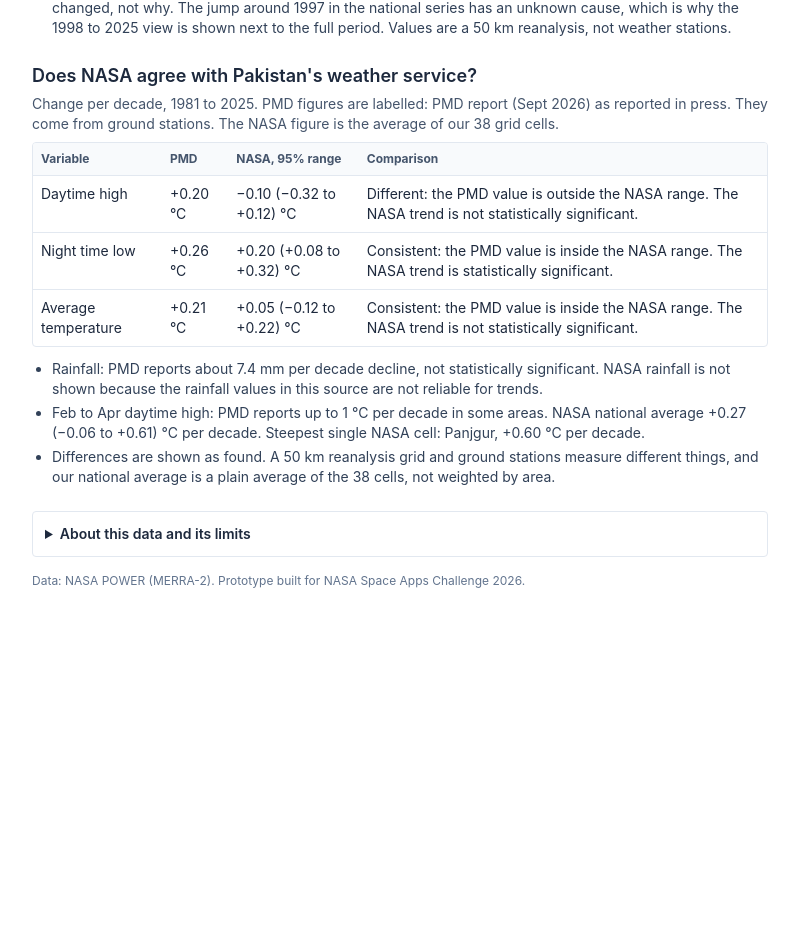
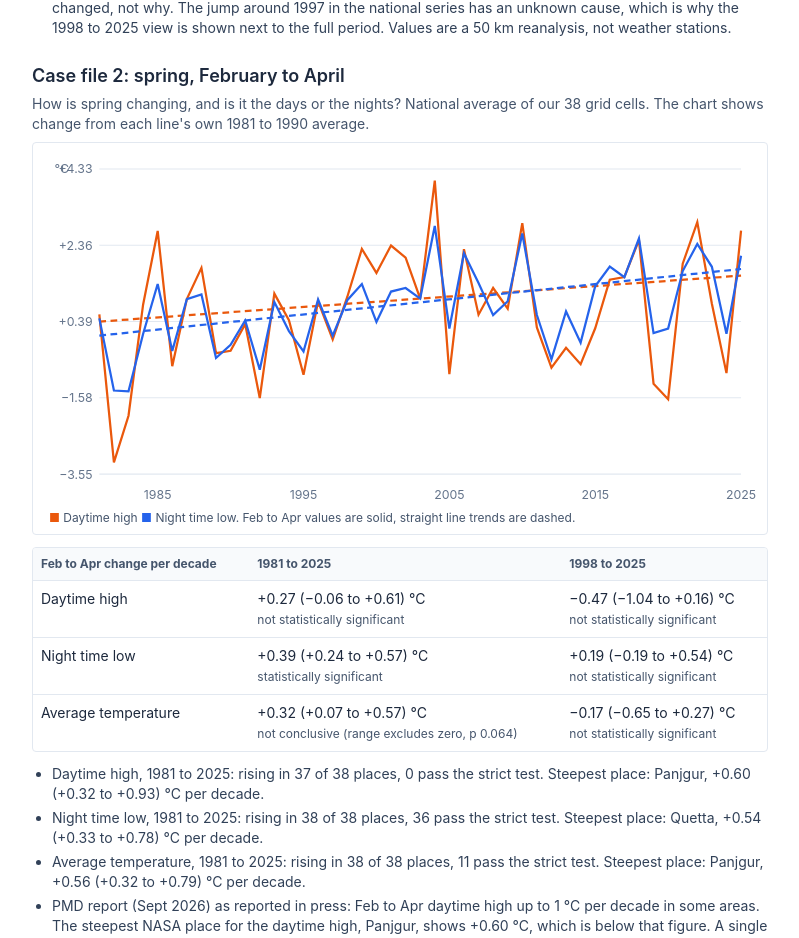
Before and after one commit to thehassanbukhari/indus-detective, a React (Vite) app in the folder web/: page / in a window 1280 px wide. Shown: the part 2614-3552 px from the top of the page, without its empty margins (240-1039 px from the left). Before the commit the page ends 3219 px from the top, so only its background shows below. Built offline with nearby package versions, Linux system fonts and the light colour scheme.

Commit message:
v2: case file 2 spring, case file 3 cut

```diff
--- a/web/src/App.tsx
+++ b/web/src/App.tsx
@@ -1,6 +1,7 @@
 import { useEffect, useState } from "react";
 import PmdPanel, { type Nat } from "./PmdPanel";
 import CaseFile1 from "./CaseFile1";
+import CaseFile2 from "./CaseFile2";
 
 type Trend = { slope: number; lo: number; hi: number; p: number; n: number; sig: boolean };
 type Cell = { name: string; aliases: string[]; lat: number; lon: number; trends: Record<string, Trend | null> };
@@ -236,6 +237,7 @@ export default function App() {
       </section>
 
       <CaseFile1 nat={nat} cells={cells} series={series} />
+      <CaseFile2 nat={nat} cells={cells} series={series} />
 
       <PmdPanel nat={nat} cells={cells} />
 
--- a/web/src/CaseFile1.tsx
+++ b/web/src/CaseFile1.tsx
@@ -21,7 +21,7 @@ function median(a: number[]) {
   return s.length % 2 ? s[m] : (s[m - 1] + s[m]) / 2;
 }
 
-function national(series: Series, key: string) {
+export function national(series: Series, key: string) {
   const names = Object.keys(series);
   const years = YEARS.filter((y) => names.every((n) => series[n][key]?.[String(y)] !== undefined));
   const vals = years.map((y) => names.reduce((a, n) => a + series[n][key][String(y)], 0) / names.length);
@@ -32,7 +32,7 @@ function national(series: Series, key: string) {
 
 type Line = { label: string; color: string; years: number[]; vals: number[]; slope: number };
 
-function TwoLines({ lines }: { lines: Line[] }) {
+export function TwoLines({ lines, jump = true, label = "Daytime high and night time low, national average change since 1981 to 1990" }: { lines: Line[]; jump?: boolean; label?: string }) {
   const W = 640, H = 320, ml = 52, mr = 16, mt = 16, mb = 32;
   const all = lines.flatMap((l) => l.vals);
   const y0 = Math.min(...all) - 0.3, y1 = Math.max(...all) + 0.3;
@@ -40,7 +40,7 @@ function TwoLines({ lines }: { lines: Line[] }) {
   const sy = (y: number) => H - mb - ((y - y0) / (y1 - y0)) * (H - mt - mb);
   const yt = Array.from({ length: 5 }, (_, i) => y0 + ((y1 - y0) * i) / 4);
   return (
-    <svg viewBox={`0 0 ${W} ${H}`} className="w-full h-auto" role="img" aria-label="Daytime high and night time low, national average change since 1981 to 1990">
+    <svg viewBox={`0 0 ${W} ${H}`} className="w-full h-auto" role="img" aria-label={label}>
       {yt.map((t) => (
         <g key={t}>
           <line x1={ml} x2={W - mr} y1={sy(t)} y2={sy(t)} stroke="#e2e8f0" />
@@ -51,8 +51,12 @@ function TwoLines({ lines }: { lines: Line[] }) {
         <text key={t} x={sx(t)} y={H - 10} textAnchor="middle" fontSize="11" fill="#64748b">{t}</text>
       ))}
       <text x={12} y={mt + 4} fontSize="11" fill="#64748b">{"\u00B0C"}</text>
-      <line x1={sx(1997.5)} x2={sx(1997.5)} y1={mt} y2={H - mb} stroke="#94a3b8" strokeDasharray="3 3" />
-      <text x={sx(1997.5) + 4} y={mt + 10} fontSize="10" fill="#64748b">level jump around 1997</text>
+      {jump && (
+        <>
+          <line x1={sx(1997.5)} x2={sx(1997.5)} y1={mt} y2={H - mb} stroke="#94a3b8" strokeDasharray="3 3" />
+          <text x={sx(1997.5) + 4} y={mt + 10} fontSize="10" fill="#64748b">level jump around 1997</text>
+        </>
+      )}
       {lines.map((l) => {
         const k = l.slope / 10;
         const b = median(l.vals.map((v, i) => v - k * l.years[i]));
--- /dev/null
+++ b/web/src/CaseFile2.tsx
@@ -0,0 +1,101 @@
+import { PMD, PMD_SPRING, verdict, verdictLabel } from "./PmdPanel";
+import { TwoLines, national } from "./CaseFile1";
+
+type T = { slope: number; lo: number; hi: number; p: number; n: number };
+type Nat = Record<string, T>;
+type Cell = { name: string; trends: Record<string, (T & { sig: boolean }) | null> };
+type Series = Record<string, Record<string, Record<string, number>>>;
+
+const fmt = (x: number) => (x >= 0 ? "+" : "\u2212") + Math.abs(x).toFixed(2);
+const VARS = [
+  { id: "T2M_MAX", label: "Daytime high" },
+  { id: "T2M_MIN", label: "Night time low" },
+  { id: "T2M", label: "Average temperature" },
+];
+const WINDOWS = [
+  { sfx: "", label: "1981 to 2025" },
+  { sfx: "@1998", label: "1998 to 2025" },
+];
+
+export default function CaseFile2({ nat, cells, series }: { nat: Nat; cells: Cell[]; series: Series }) {
+  const mx = nat["T2M_MAX|FMA"], mn = nat["T2M_MIN|FMA"];
+  if (!mx || !mn) return null;
+  const dMax = national(series, "T2M_MAX|FMA");
+  const dMin = national(series, "T2M_MIN|FMA");
+  const stat = (id: string) => {
+    const ts = cells.flatMap((c) => { const t = c.trends[`${id}|FMA`]; return t ? [{ name: c.name, t }] : []; });
+    const top = [...ts].sort((a, b) => b.t.slope - a.t.slope)[0];
+    return { m: ts.length, up: ts.filter((x) => x.t.slope > 0).length, sig: ts.filter((x) => x.t.sig).length, top };
+  };
+  const day = stat("T2M_MAX");
+  const pmdMax = PMD.find((x) => x.id === "T2M_MAX");
+  return (
+    <section className="mt-6">
+      <h2 className="text-lg font-semibold">Case file 2: spring, February to April</h2>
+      <p className="mt-1 text-sm text-slate-600">
+        How is spring changing, and is it the days or the nights? National average of our 38 grid cells. The chart shows change from each line's own 1981 to 1990 average.
+      </p>
+      <div className="mt-2 rounded border border-slate-200 p-2">
+        <TwoLines
+          jump={false}
+          label="Feb to Apr daytime high and night time low, national average change since 1981 to 1990"
+          lines={[
+            { label: "Daytime high", color: "#ea580c", years: dMax.years, vals: dMax.vals, slope: mx.slope },
+            { label: "Night time low", color: "#2563eb", years: dMin.years, vals: dMin.vals, slope: mn.slope },
+          ]}
+        />
+        <p className="px-2 text-xs text-slate-600">
+          <span style={{ color: "#ea580c" }}>{"\u25A0"}</span> Daytime high <span style={{ color: "#2563eb" }}>{"\u25A0"}</span> Night time low. Feb to Apr values are solid, straight line trends are dashed.
+        </p>
+      </div>
+      <div className="mt-3 overflow-x-auto rounded border border-slate-200">
+        <table className="w-full text-left text-sm">
+          <thead className="bg-slate-50 text-xs text-slate-600">
+            <tr>
+              <th className="p-2">Feb to Apr change per decade</th>
+              {WINDOWS.map((w) => <th key={w.sfx} className="p-2">{w.label}</th>)}
+            </tr>
+          </thead>
+          <tbody>
+            {VARS.map((r) => (
+              <tr key={r.id} className="border-t border-slate-200 align-top">
+                <td className="p-2">{r.label}</td>
+                {WINDOWS.map((w) => {
+                  const t = nat[`${r.id}|FMA${w.sfx}`];
+                  return (
+                    <td key={w.sfx} className="p-2">
+                      {t ? `${fmt(t.slope)} (${fmt(t.lo)} to ${fmt(t.hi)}) \u00B0C` : ""}
+                      <br />
+                      <span className="text-xs text-slate-600">{t ? verdictLabel(t) : ""}</span>
+                    </td>
+                  );
+                })}
+              </tr>
+            ))}
+          </tbody>
+        </table>
+      </div>
+      <ul className="mt-3 list-disc space-y-1 pl-5 text-sm text-slate-700">
+        {VARS.map((r) => {
+          const s = stat(r.id);
+          return (
+            <li key={r.id}>
+              {r.label}, 1981 to 2025: rising in {s.up} of {s.m} places, {s.sig} pass the strict test.{s.top ? ` Steepest place: ${s.top.name}, ${fmt(s.top.t.slope)} (${fmt(s.top.t.lo)} to ${fmt(s.top.t.hi)}) \u00B0C per decade.` : ""}
+            </li>
+          );
+        })}
+        {pmdMax && day.top && (
+          <li>
+            PMD report (Sept 2026) as reported in press: Feb to Apr daytime high up to {PMD_SPRING.toFixed(0)} {"\u00B0C"} per decade in some areas. The steepest NASA place for the daytime high, {day.top.name}, shows {fmt(day.top.t.slope)} {"\u00B0C"}, which is {day.top.t.slope < PMD_SPRING ? "below" : "at or above"} that figure. A single steepest cell among 38 is a maximum, so its range is a loose guide.
+          </li>
+        )}
+        <li>
+          National spring changes that pass the test, out of 3: {VARS.filter((r) => nat[`${r.id}|FMA`] && verdict(nat[`${r.id}|FMA`]) === "yes").length} in 1981 to 2025 and {VARS.filter((r) => nat[`${r.id}|FMA@1998`] && verdict(nat[`${r.id}|FMA@1998`]) === "yes").length} in 1998 to 2025. The jump around 1997 seen in the yearly series has an unknown cause, which is why both windows are shown.
+        </li>
+        <li>
+          This page shows what changed, not why. Values are a 50 km reanalysis, not weather stations.
+        </li>
+      </ul>
+    </section>
+  );
+}
--- a/web/src/PmdPanel.tsx
+++ b/web/src/PmdPanel.tsx
@@ -9,7 +9,7 @@ export const PMD = [
   { id: "T2M", label: "Average temperature", value: 0.21 },
 ];
 const PMD_RAIN = "about 7.4 mm per decade decline, not statistically significant";
-const PMD_SPRING = 1.0;
+export const PMD_SPRING = 1.0;
 
 export type Verdict = "yes" | "inconclusive" | "no";
 type R = { lo: number; hi: number; p: number };
```
